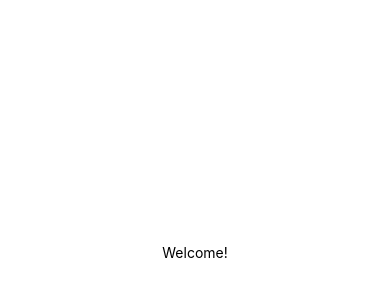
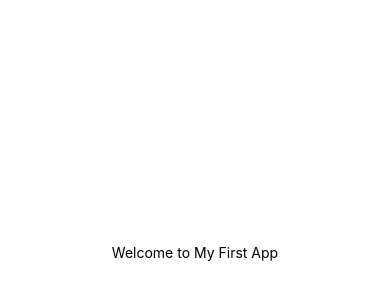
Before and after one commit to YaoyiW27/CS5520, a React Native app: screen / in a window 390 px wide. Shown: the part 170-470 px from the top of the page. Built offline with nearby package versions, Linux system fonts and the light colour scheme.

Commit message:
added a variable name for a app name

```diff
--- a/App.js
+++ b/App.js
@@ -2,9 +2,10 @@ import { StatusBar } from 'expo-status-bar';
 import { StyleSheet, Text, View } from 'react-native';
 
 export default function App() {
+  const appName = "My First App";
   return (
     <View style={styles.container}>
-      <Text>Welcome!</Text>
+      <Text>Welcome to {appName}</Text>
       <StatusBar style="auto" />
     </View>
   );
```
